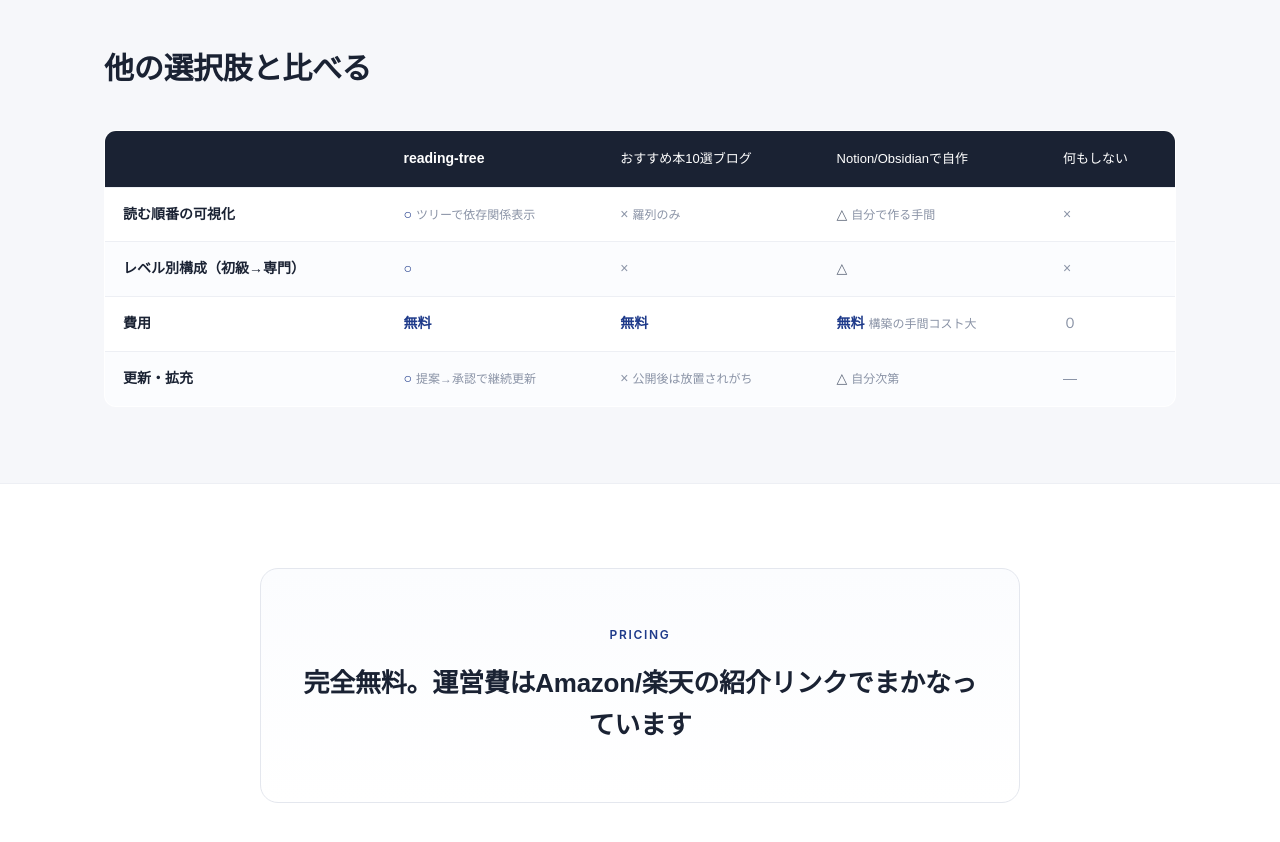
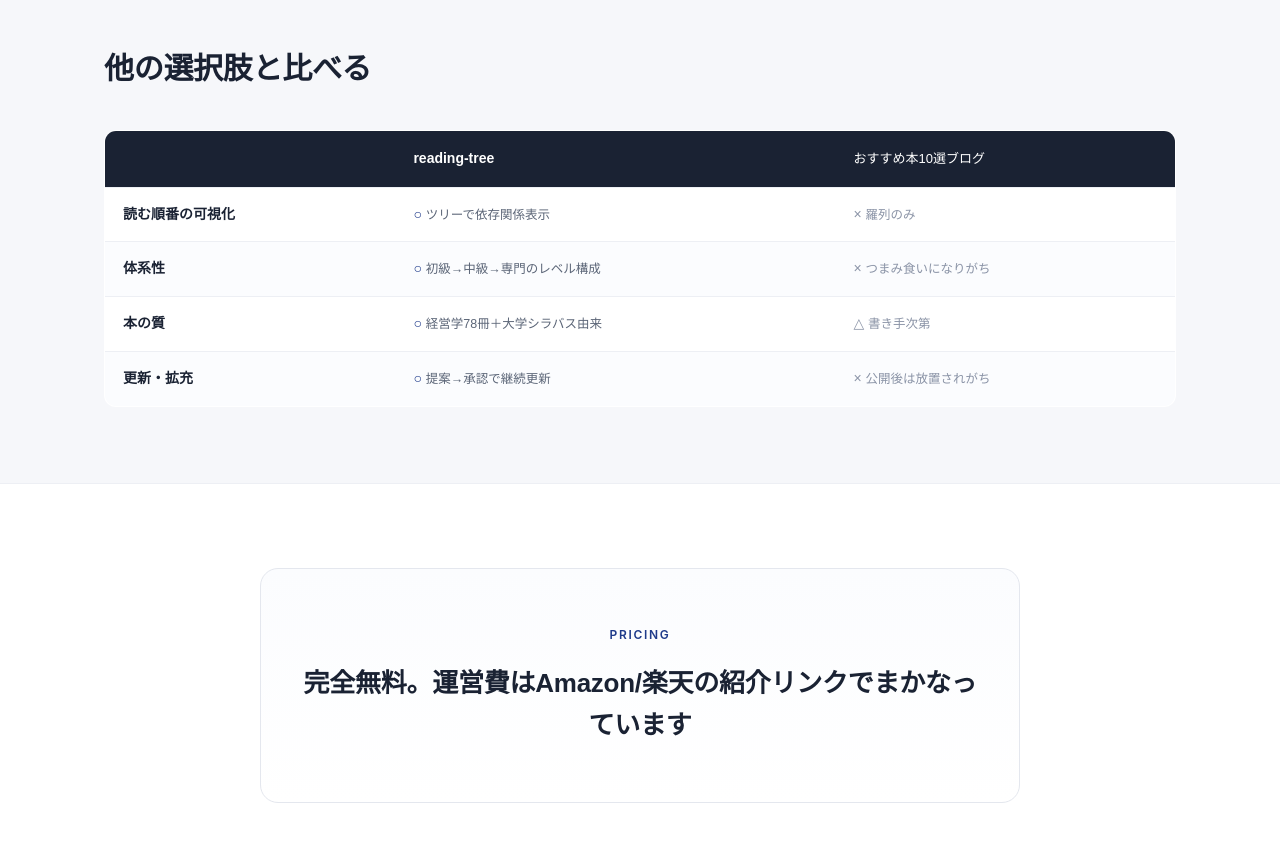
Before and after one commit to ryutaro3215/reading-tree, a Next.js app: page / in a window 1280 px wide. Shown: the part 1960-2802 px from the top of the page. Built offline with nearby package versions, Linux system fonts and the light colour scheme; no server answers.

Commit message:
revert: restore comparison table to 2-column version
Co-Authored-By: Claude Sonnet 4.6 <noreply@anthropic.com>

```diff
--- a/components/lp/ComparisonTable.tsx
+++ b/components/lp/ComparisonTable.tsx
@@ -1,50 +1,26 @@
 export function ComparisonTable() {
-	const rows: {
-		label: string;
-		ours: { mark: string; note?: string };
-		blog: { mark: string; note?: string };
-		notion: { mark: string; note?: string };
-		nothing: { mark: string; note?: string };
-	}[] = [
+	const rows = [
 		{
 			label: "読む順番の可視化",
 			ours: { mark: "○", note: "ツリーで依存関係表示" },
-			blog: { mark: "×", note: "羅列のみ" },
-			notion: { mark: "△", note: "自分で作る手間" },
-			nothing: { mark: "×" },
+			theirs: { mark: "×", note: "羅列のみ" },
 		},
 		{
-			label: "レベル別構成（初級→専門）",
-			ours: { mark: "○" },
-			blog: { mark: "×" },
-			notion: { mark: "△" },
-			nothing: { mark: "×" },
+			label: "体系性",
+			ours: { mark: "○", note: "初級→中級→専門のレベル構成" },
+			theirs: { mark: "×", note: "つまみ食いになりがち" },
 		},
 		{
-			label: "費用",
-			ours: { mark: "無料" },
-			blog: { mark: "無料" },
-			notion: { mark: "無料", note: "構築の手間コスト大" },
-			nothing: { mark: "０" },
+			label: "本の質",
+			ours: { mark: "○", note: "経営学78冊＋大学シラバス由来" },
+			theirs: { mark: "△", note: "書き手次第" },
 		},
 		{
 			label: "更新・拡充",
 			ours: { mark: "○", note: "提案→承認で継続更新" },
-			blog: { mark: "×", note: "公開後は放置されがち" },
-			notion: { mark: "△", note: "自分次第" },
-			nothing: { mark: "—" },
+			theirs: { mark: "×", note: "公開後は放置されがち" },
 		},
 	];
-
-	const cellStyle = (mark: string) => ({
-		color:
-			mark === "○" || mark === "無料"
-				? "#1E3A8A"
-				: mark === "△"
-					? "#5B6577"
-					: "#8A93A6",
-		fontWeight: mark === "○" || mark === "無料" ? 700 : 400,
-	});
 
 	return (
 		<section
@@ -69,7 +45,7 @@ export function ComparisonTable() {
 					<table
 						style={{
 							width: "100%",
-							minWidth: 600,
+							minWidth: 480,
 							borderCollapse: "collapse",
 							background: "#FFFFFF",
 							border: "1px solid #E4E7EE",
@@ -102,35 +78,15 @@ export function ComparisonTable() {
 										textAlign: "left",
 										padding: "16px 18px",
 										fontSize: 13,
-										fontWeight: 400,
+										fontWeight: 500,
 									}}
 								>
 									おすすめ本10選ブログ
 								</th>
-								<th
-									style={{
-										textAlign: "left",
-										padding: "16px 18px",
-										fontSize: 13,
-										fontWeight: 400,
-									}}
-								>
-									Notion/Obsidianで自作
-								</th>
-								<th
-									style={{
-										textAlign: "left",
-										padding: "16px 18px",
-										fontSize: 13,
-										fontWeight: 400,
-									}}
-								>
-									何もしない
-								</th>
 							</tr>
 						</thead>
 						<tbody style={{ fontSize: 14 }}>
-							{rows.map(({ label, ours, blog, notion, nothing }, i) => (
+							{rows.map(({ label, ours, theirs }, i) => (
 								<tr
 									key={label}
 									style={{
@@ -138,38 +94,23 @@ export function ComparisonTable() {
 										background: i % 2 === 1 ? "#FBFCFE" : "#FFFFFF",
 									}}
 								>
-									<td
-										style={{
-											padding: "15px 18px",
-											fontWeight: 700,
-											whiteSpace: "nowrap",
-										}}
-									>
+									<td style={{ padding: "15px 18px", fontWeight: 700 }}>
 										{label}
 									</td>
-									{(
-										[
-											{ key: "ours", cell: ours },
-											{ key: "blog", cell: blog },
-											{ key: "notion", cell: notion },
-											{ key: "nothing", cell: nothing },
-										] as const
-									).map(({ key, cell }) => (
-										<td key={key} style={{ padding: "15px 18px" }}>
-											<span style={cellStyle(cell.mark)}>{cell.mark}</span>
-											{cell.note && (
-												<span
-													style={{
-														fontSize: 12,
-														color: "#8A93A6",
-														marginLeft: 4,
-													}}
-												>
-													{cell.note}
-												</span>
-											)}
-										</td>
-									))}
+									<td style={{ padding: "15px 18px" }}>
+										<span style={{ color: "#1E3A8A", fontWeight: 700 }}>
+											{ours.mark}
+										</span>{" "}
+										<span style={{ color: "#5B6577", fontSize: 12.5 }}>
+											{ours.note}
+										</span>
+									</td>
+									<td style={{ padding: "15px 18px" }}>
+										<span style={{ color: "#8A93A6" }}>{theirs.mark}</span>{" "}
+										<span style={{ fontSize: 12.5, color: "#8A93A6" }}>
+											{theirs.note}
+										</span>
+									</td>
 								</tr>
 							))}
 						</tbody>
```
